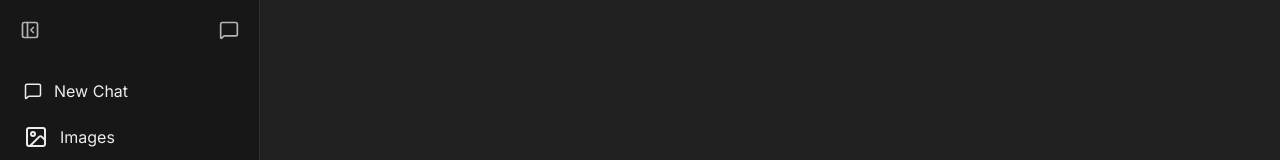
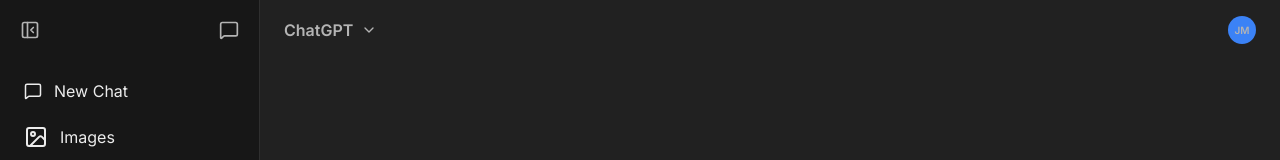
Before and after one commit to Jafar610/AI-FullStack-Journey, a React app in the folder 02_AI_Powered_Application/chatGPT_Clone_Project/frontend/: page / in a window 1280 px wide. Shown: the top 160 px of the page. Built offline with nearby package versions, Linux system fonts and the light colour scheme; the HTML template or start-up script is replaced by a standard one.

Commit message:
Chat header folder, chat header file and chat header module style is fully implemented on the frontend chatgpt clone project.

```diff
--- a/02_AI_Powered_Application/chatGPT_Clone_Project/frontend/src/App.jsx
+++ b/02_AI_Powered_Application/chatGPT_Clone_Project/frontend/src/App.jsx
@@ -1,11 +1,12 @@
+import ChatHeader from "./Components/ChatHeader/ChatHeader"
 import Sidebar from "./Components/Sidebar/Sidebar"
 
 function App() {
   return (
     <div className="app">
       <Sidebar/>
-      <main>
-
+      <main className="chat">
+        <ChatHeader/>
       </main>
     </div>
   )
--- /dev/null
+++ b/02_AI_Powered_Application/chatGPT_Clone_Project/frontend/src/Components/ChatHeader/ChatHeader.jsx
@@ -0,0 +1,18 @@
+import { ChevronDown } from "lucide-react";
+import style from "./ChatHeader.module.css";
+function ChatHeader() {
+  return (
+    <header className={style.header}>
+      <div className={style.left}>
+        <span>ChatGPT</span>
+        <ChevronDown size={16} />
+      </div>
+
+      <div className={style.right}>
+        <div className={style.avatar}>JM</div>
+      </div>
+    </header>
+  );
+}
+
+export default ChatHeader;
--- /dev/null
+++ b/02_AI_Powered_Application/chatGPT_Clone_Project/frontend/src/Components/ChatHeader/ChatHeader.module.css
@@ -0,0 +1,34 @@
+.header{
+    display: flex;
+    align-items: center;
+    justify-content: space-between;
+    padding: 16px 24px;
+    font-size: 16px;
+    font-weight: 600;
+    color: var(--text-secondary);
+}
+
+.left{
+    display: flex;
+    align-items: center;
+    gap: 8px;
+    cursor: pointer;
+}
+
+.right{
+    display: flex;
+    align-items: center;
+    gap: 16px;
+}
+
+.avatar{
+    width: 28px;
+    height: 28px;
+    border-radius: 58%;
+    background-color: #3b82f6;
+    display: flex;
+    align-items: center;
+    justify-content: center;
+    font-size: 10px;
+    font-weight: 600;
+}
```
